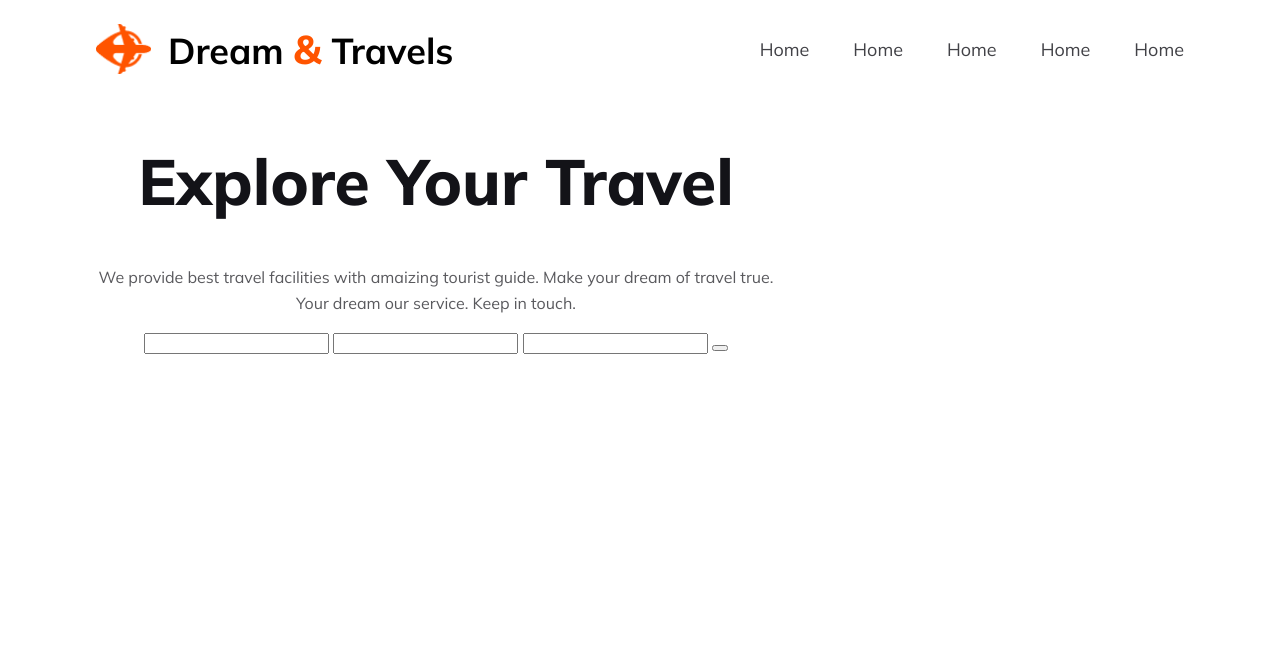
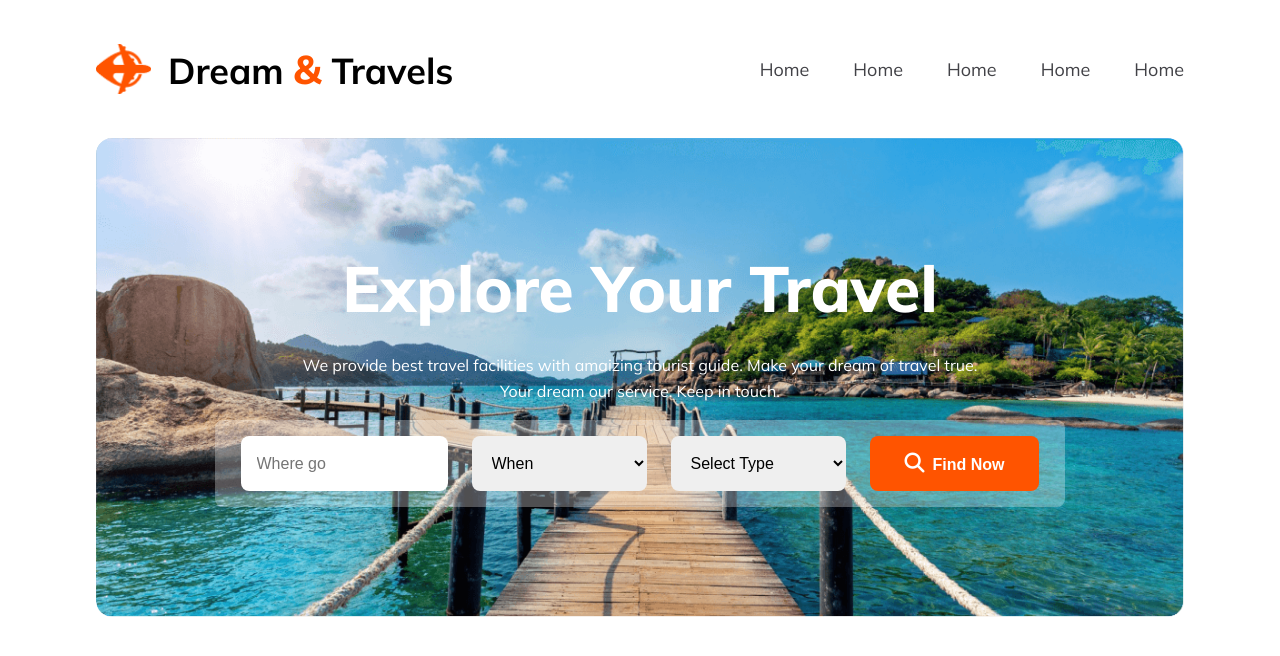
Before and after one commit to Md-Siddik/Dream---Travels, a plain HTML site: page index.html in a window 1280 px wide. Drawn offline with Linux system fonts and the light colour scheme.

Commit message:
No responsiv banner

```diff
--- a/css/style.css
+++ b/css/style.css
@@ -5,6 +5,22 @@ body {
 }
 /* Shared Style */
 
+section {
+    width: 100%;
+}
+:root {
+    --primary-color: #FF5400;
+}
+.btn {
+    background-color: var(--primary-color);
+    border-radius: 8px;
+    color: #FFF;
+    text-align: center;
+    font-size: 20px;
+    font-weight: 800;
+    padding: 14px 35px;
+    border: 0;
+}
 .container {
     width: 85%;
     max-width: 1170px;
@@ -30,6 +46,7 @@ header {
     display: flex;
     justify-content: space-between;
     align-items: center;
+    padding: 20px 0;
 }
 .logo {
     display: flex;
@@ -41,7 +58,7 @@ header {
     margin-left: 17px;
 }
 .and {
-    color: #FF5400;
+    color: var(--primary-color);
     font-size: 40px;
     font-weight: 800;
 }
@@ -76,21 +93,67 @@ nav ul li a:hover {
 main {
     width: 100%;
 }
+
+/* Banner Section */
+
 .banner {
     width: 100%;
+    padding: 110px 0;
+    border-radius: 16px;
+    background-image: url('../Images/Group\ 13\ \(1\)\ \(1\).png');
+    background-repeat: no-repeat;
+    background-size: 100% 100%;
 }
 .banner-content {
     width: 680px;
+    margin: auto;
     text-align: center;
 }
 .banner-content h1 {
-    /* color: #fff; */
+    color: #fff;
     font-size: 64px;
+    margin: 0 0 24px 0;
 }
 .banner-content p {
-    /* color: #fff; */
+    color: #fff;
 }
-
+.info {
+    width: 850px;
+    margin: auto;
+    display: flex;
+    justify-content: center;
+    border-radius: 8px;
+    background: rgba(255, 255, 255, 0.30);
+}
+form {
+    display: flex;
+    gap: 24px;
+    padding: 16px;
+}
+form .btn {
+    color: #fff;
+    font-size: 16px;
+    font-style: normal;
+    font-weight: 700;
+    text-transform: capitalize;
+}
+form i {
+    margin-right: 8px;
+    font-size: 20px;
+}
+.info form input,select {
+    width: 175px;
+    height: 55px;
+    font-size: 16px;
+    font-weight: 400;
+    padding: 0 16px;
+    border-radius: 8px;
+    border: 0;
+    outline: 0;
+}
+.info form input[type="text"] {
+    height: 55px;
+}
 
 
 
--- a/index.html
+++ b/index.html
@@ -33,22 +33,36 @@
     </header>
 
     <main>
-        <div class="container">
-            <div class="banner">
-                <div class="banner-content">
-                    <h1 class="heading">Explore Your Travel</h1>
-                    <p class="paragraph">We provide best travel facilities with amaizing tourist guide. Make your dream of travel true. Your dream our service. Keep in touch.</p>
+        <section>
+            <div class="container">
+                <div class="banner">
+                    <div class="banner-content">
+                        <h1 class="heading">Explore Your Travel</h1>
+                        <p class="paragraph">We provide best travel facilities with amaizing tourist guide. Make your dream of travel true. Your dream our service. Keep in touch.</p>
+                    </div>
                     <div class="info">
                         <form action="">
-                            <input type="text">
-                            <input type="text">
-                            <input type="text">
-                            <button></button>
+                            <input type="text" placeholder="Where go">
+                            <select name="" id="">
+                                <option value="" disabled selected>When</option>
+                                <option value="summer">Summer</option>
+                                <option value="winter">Winter</option>
+                                <option value="monsoon">Monsoon</option>
+                                <option value="rainy">Rainy</option>
+                            </select>
+                            <select name="" id="">
+                                <option value="" disabled selected>Select Type</option>
+                                <option value="summer">Single tour</option>
+                                <option value="winter">Family tour</option>
+                                <option value="monsoon">Study tour</option>
+                                <option value="rainy">Industrial tour</option>
+                            </select>
+                            <button class="btn"><i class="fa-solid fa-magnifying-glass"></i>find now</button>
                         </form>
                     </div>
                 </div>
             </div>
-        </div>
+        </section>
     </main>
 
     <footer></footer>
```
